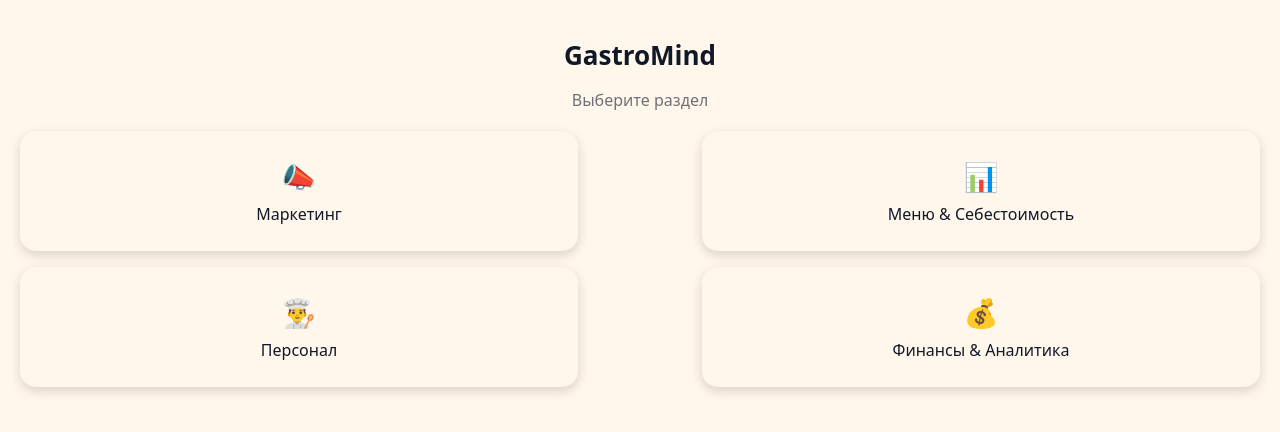
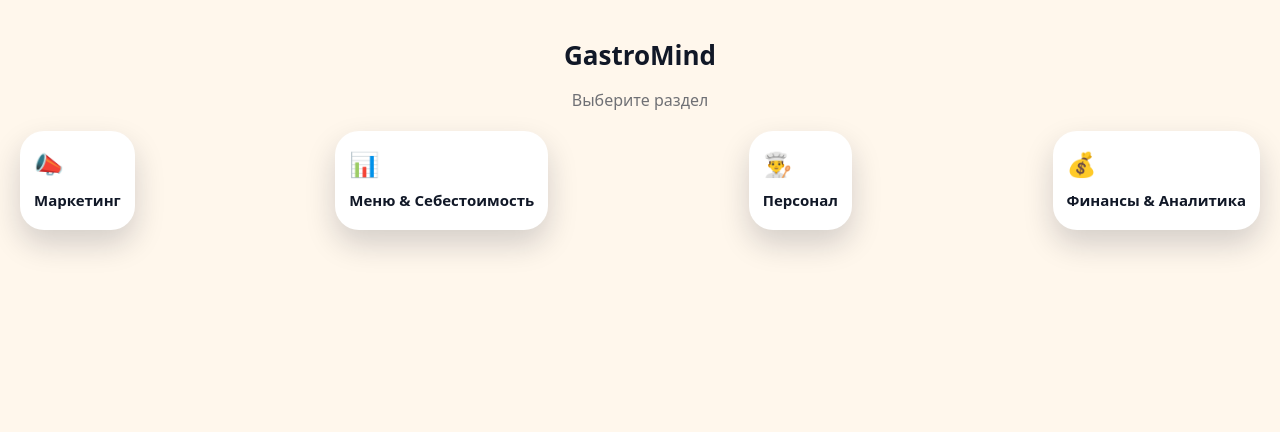
Before and after one commit to georg34523-boop/gastro-mind-miniapp, a Next.js app: page / in a window 1280 px wide. Shown: the top 432 px of the page. Built offline with nearby package versions, Linux system fonts and the light colour scheme.

Commit message:
Update MenuCard.js

```diff
--- a/components/MenuCard.js
+++ b/components/MenuCard.js
@@ -1,35 +1,15 @@
-export default function MenuCard({ title, icon, onClick }) {
+// components/MenuCard.js
+
+export default function MenuCard({ icon, title, description, onClick }) {
   return (
-    <div
-      onClick={onClick}
-      style={styles.card}
-    >
-      <div style={styles.icon}>{icon}</div>
-      <div style={styles.title}>{title}</div>
+    <div className="menu-card" onClick={onClick}>
+      <div className="menu-card__icon">{icon}</div>
+      <div>
+        <div className="menu-card__title">{title}</div>
+        {description && (
+          <div className="menu-card__desc">{description}</div>
+        )}
+      </div>
     </div>
   );
 }
-
-const styles = {
-  card: {
-    width: "45%",
-    height: 120,
-    background: "var(--tg-theme-bg-color)",
-    borderRadius: 16,
-    border: "1px solid var(--tg-theme-button-color)",
-    display: "flex",
-    flexDirection: "column",
-    justifyContent: "center",
-    alignItems: "center",
-    cursor: "pointer",
-    boxShadow: "0 4px 12px rgba(0,0,0,0.15)",
-    transition: "0.2s",
-  },
-  icon: {
-    fontSize: 28,
-    marginBottom: 8,
-  },
-  title: {
-    fontSize: 16,
-  },
-};
```
